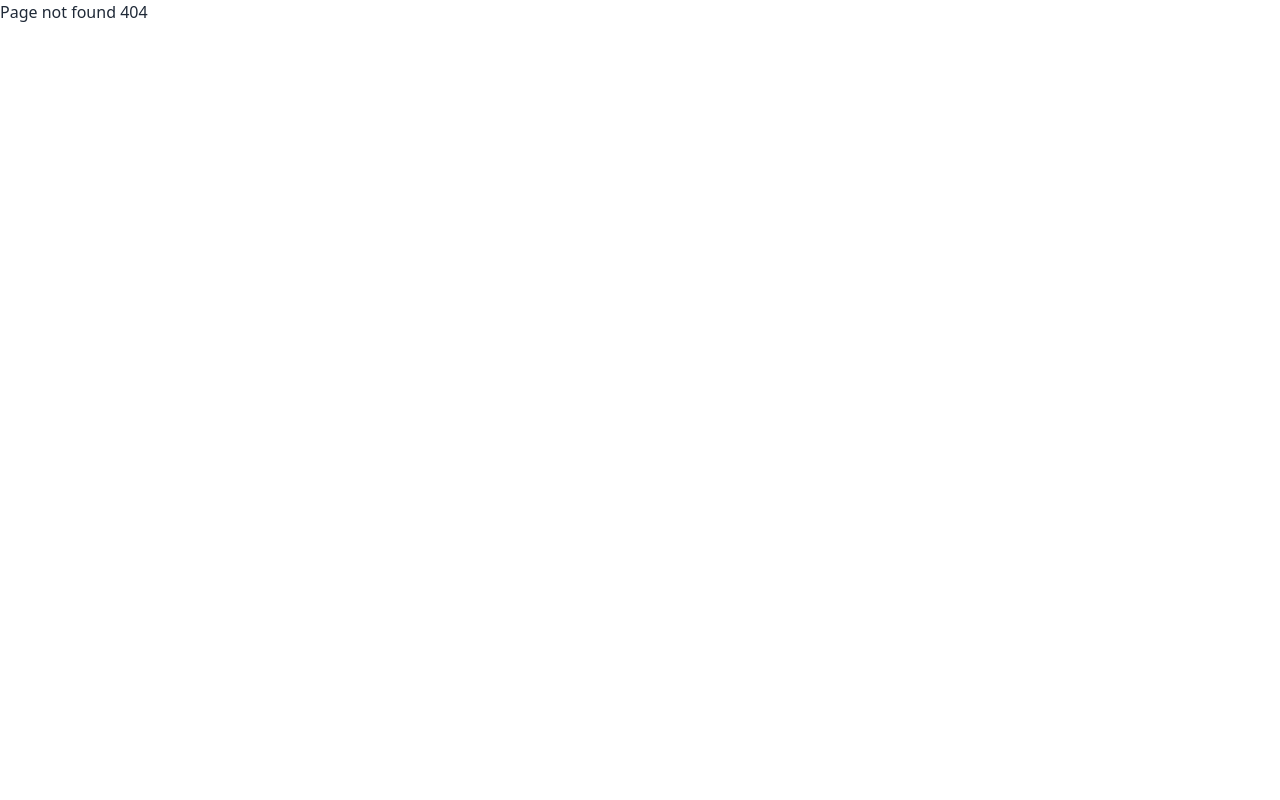
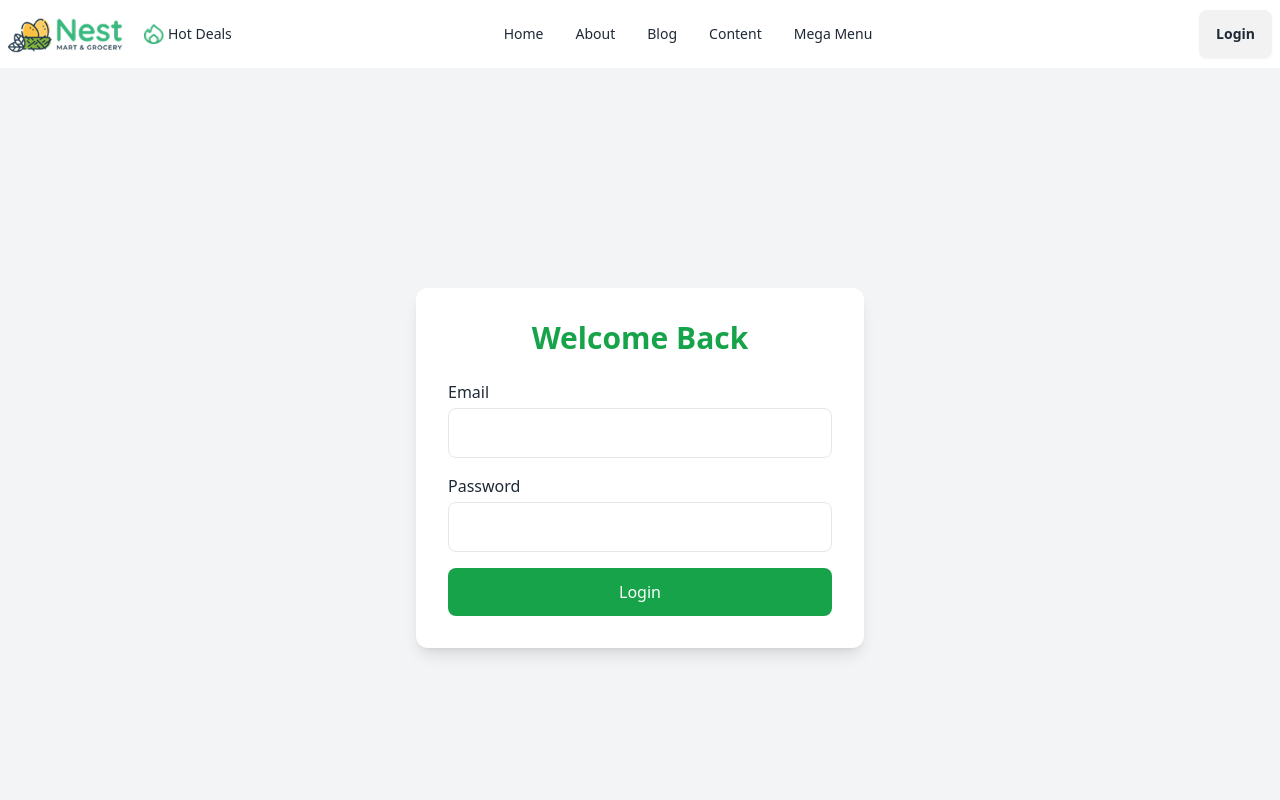
Before and after one commit to atiqmurshed/vegetable-grocery, a React (Vite) app: page /login in a window 1280 px wide. Before the commit this address had no page. Shown: the top 800 px of the page. Built offline with nearby package versions, Linux system fonts and the light colour scheme.

Commit message:
added a login file

```diff
--- a/package.json
+++ b/package.json
@@ -14,9 +14,11 @@
     "match-sorter": "^8.1.0",
     "react": "^19.1.1",
     "react-dom": "^19.1.1",
+    "react-hot-toast": "^2.6.0",
     "react-icons": "^5.5.0",
     "react-router-dom": "^7.9.5",
-    "sort-by": "^1.2.0"
+    "sort-by": "^1.2.0",
+    "sweetalert2": "^11.26.3"
   },
   "devDependencies": {
     "@eslint/js": "^9.36.0",
--- a/src/Components/Blog/Blog.jsx
+++ b/src/Components/Blog/Blog.jsx
@@ -35,7 +35,7 @@ const {blog} = useData()
                     {
                         blog.map((b) => (
                             <div className='mb-5 text-center'>
-                                <img src={b.image} alt="" />
+                                <img src={b.image} alt="Loading..." />
                                 <h2 className='text-gray-400'>{b.name}</h2>
                                 <p className='text-xl font-semibold'>{b.title}</p>
                                 <div className='flex text-gray-400 justify-center p-2 gap-2'>
--- /dev/null
+++ b/src/Components/Login/Login.jsx
@@ -0,0 +1,79 @@
+import { useContext, useState } from "react";
+import { UserContext } from "../../UserContext";
+import Swal from "sweetalert2";
+import { Navigate } from "react-router-dom";
+
+const Login = () => {
+
+    const { login } = useContext(UserContext);
+
+    const [input, setInput] = useState({ email: "", Password: "" });
+    const [error, setError] = useState("");
+
+    const handleSubmit = (e) => {
+        e.preventDefault();
+        const res = login(input.email, input.Password);
+
+        if (res.success) {
+            Swal.fire({
+                title: "Login Successful!",
+                icon: "success",
+                timer: 1500,
+                showConfirmButton: false,
+            });
+            <Navigate to="/" replace/>
+        } else {
+            setError(res.message);
+            toast.error(res.message);
+        }
+    }
+
+    return (
+        <div className="flex justify-center items-center min-h-screen bg-gray-100 px-4">
+            <div className="bg-white p-8 rounded-xl shadow-lg w-full max-w-md">
+                <h2 className="text-3xl font-bold text-center mb-6 text-green-600">
+                    Welcome Back
+                </h2>
+
+                <form onSubmit={handleSubmit} className="space-y-4">
+                    <div>
+                        <label>Email</label>
+                        <input
+                            type="email"
+                            className="w-full mt-1 p-3 border rounded-lg focus:outline-none focus:border-green-500"
+                            value={input.email}
+                            onChange={(e) =>
+                                setInput({ ...input, email: e.target.value })
+                            }
+                            required
+                        />
+                    </div>
+
+                    <div>
+                        <label>Password</label>
+                        <input
+                            type="password"
+                            className="w-full mt-1 p-3 border rounded-lg focus:outline-none focus:border-green-500"
+                            value={input.Password}
+                            onChange={(e) =>
+                                setInput({ ...input, Password: e.target.value })
+                            }
+                            required
+                        />
+                    </div>
+
+                    {error && <p className="text-red-500 text-sm">{error}</p>}
+
+                    <button
+                        type="submit"
+                        className="w-full bg-green-600 text-white py-3 rounded-lg mt-2 hover:bg-green-700 transition"
+                    >
+                        Login
+                    </button>
+                </form>
+            </div>
+        </div>
+    );
+};
+
+export default Login;
--- a/src/Components/Shared/Navbar/Navbar.jsx
+++ b/src/Components/Shared/Navbar/Navbar.jsx
@@ -1,9 +1,11 @@
-import { Link } from "react-router-dom";
+import { Link, } from "react-router-dom";
 import navimg from "../../../assets/images/Nest.png"
 import hotd from "../../../assets/images/Group.png"
+import { useContext } from "react";
+import { UserContext } from "../../../UserContext";
 
 const Navbar = () => {
-
+    const { user, logout } = useContext(UserContext);
     const navLinks = [
         <>
             <li><Link to="/">Home</Link></li>
@@ -11,7 +13,6 @@ const Navbar = () => {
             <li><Link to='/blog'>Blog</Link></li>
             <li><Link to='/contact'>Content</Link></li>
             <li><Link to="/menu">Mega Menu</Link></li>
-            <li><Link>Pages</Link></li>
         </>
     ]
 
@@ -54,10 +55,20 @@ const Navbar = () => {
                 </ul>
             </div>
             <div className="navbar-end">
-                <a className="btn bg-green-400">Login</a>
+                {/* {
+                user && (<Link to="/login" className="btn">Login</Link>)
+               } */}
+                {user ? (
+                    <button onClick={logout} className="btn">
+                        Logout
+                    </button>
+                ) : (
+                    <Link to="/login" className="btn">
+                        Login
+                    </Link>
+                )}
             </div>
         </div>
-
     );
 };
 
--- a/src/Routes/Route.jsx
+++ b/src/Routes/Route.jsx
@@ -1,11 +1,11 @@
 import { createBrowserRouter } from "react-router-dom";
 import Main from "../Layout/Main";
 import Home from "../Components/Home/Home";
-// import Card from "../Components/Card/Card";
 import About from "../Components/AboutPage/About";
 import Blog from "../Components/Blog/Blog";
 import Contact from "../Components/Contact";
 import OurMenu from "../Components/OurMenu";
+import Login from "../Components/Login/Login";
 
 export const router = createBrowserRouter([
     {
@@ -33,6 +33,10 @@ export const router = createBrowserRouter([
                 path: '/menu',
                 element: <OurMenu></OurMenu>,
             },
+            {
+                path: '/login',
+                element: <Login></Login>,
+            },
         ]
     }
 ])
--- /dev/null
+++ b/src/UserContext.jsx
@@ -0,0 +1,30 @@
+import { createContext, useState } from "react";
+
+export const UserContext = createContext()
+
+const UserProvider = ({ children }) => {
+    const [user, setUser] = useState(null);
+
+    const correctEmail = "test@gmail.com";
+    const correctPassword = "123456";
+
+    const login = (email, password) => {
+        if (email === correctEmail && password === correctPassword) {
+            setUser({ email })
+            return { success: true };
+        }
+        else {
+            return { success: false, message: "Invalid Email Or Password" }
+        }
+    }
+
+    const logOut = () => setUser(null);
+
+    return (
+        <UserContext.Provider value={{ user, login, logOut }}>
+            {children}
+        </UserContext.Provider>
+    )
+}
+
+export default UserProvider;
--- a/src/main.jsx
+++ b/src/main.jsx
@@ -3,11 +3,14 @@ import { createRoot } from 'react-dom/client'
 import './index.css'
 import { RouterProvider } from 'react-router-dom'
 import { router } from './Routes/Route.jsx'
+import UserProvider from './UserContext.jsx'
 
 createRoot(document.getElementById('root')).render(
 
   <StrictMode>
-    <RouterProvider router={router}></RouterProvider>
+   <UserProvider>
+     <RouterProvider router={router}></RouterProvider>
+   </UserProvider>
   </StrictMode>,
 
 )
```
Also changed, not shown: 1 other file (tests, documents, lock files or other folders).
